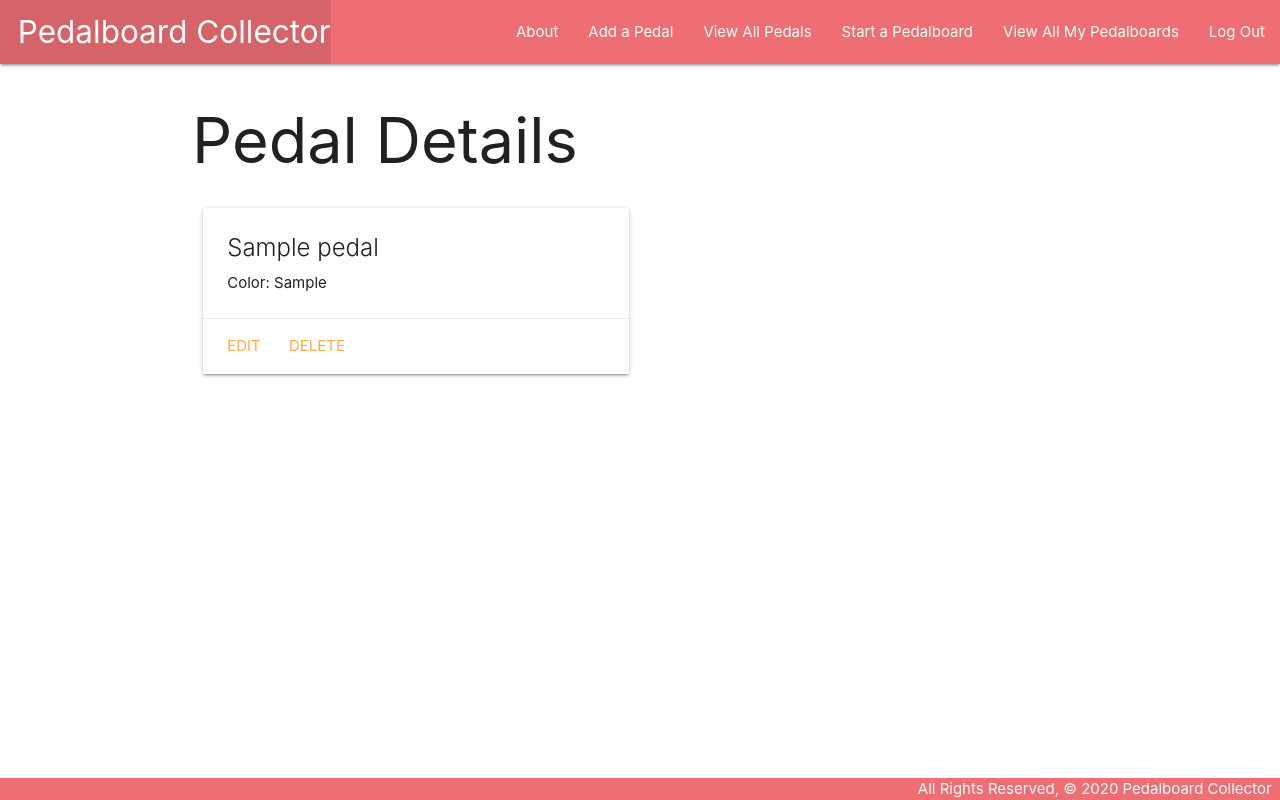
After one commit to AAbreuJr/pedalcollector, a Django app: page /pedals/1/ in a window 1280 px wide. The commit adds this page. Run offline with Django 3.2, Linux system fonts and the light colour scheme; a user stored in the database is signed in; tables that the repository leaves empty hold one stand-in row (values such as "Sample post").

Commit message:
finish lab

```diff
--- a/main_app/admin.py
+++ b/main_app/admin.py
@@ -1,5 +1,7 @@
 from django.contrib import admin
-from .models import Pedalboard
+from .models import Pedalboard, Pedal, Photo
 
 # Register your models here.
 admin.site.register(Pedalboard)
+admin.site.register(Pedal)
+admin.site.register(Photo)
--- a/main_app/models.py
+++ b/main_app/models.py
@@ -1,15 +1,37 @@
 from django.db import models
 from django.urls import reverse
+from django.contrib.auth.models import User
 
-# Create your models here.
+
+class Pedal(models.Model):
+  name = models.CharField(max_length=50)
+  company = models.CharField(max_length=50)
+  color = models.CharField(max_length=20)
+
+  def __str__(self):
+    return self.name
+
+  def get_absolute_url(self):
+    return reverse('pedals_detail', kwargs={'pk': self.id})
+
 class Pedalboard(models.Model):
-    name = models.CharField(max_length=100)
-    company = models.CharField(max_length=100)
-    size = models.CharField(max_length=100)
-    color = models.CharField(max_length=100)
+  name = models.CharField(max_length=100)
+  company = models.CharField(max_length=100)
+  size = models.CharField(max_length=10)
+  color = models.CharField(max_length=10)
+  pedals = models.ManyToManyField(Pedal)
+  user = models.ForeignKey(User, on_delete=models.CASCADE)
 
-    def __str__(self):
-        return self.name
+  def __str__(self):
+    return self.name
 
-    def get_absolute_url(self):
-        return reverse('detail', kwargs={'pedalboard_id': self.id})
+  def get_absolute_url(self):
+    return reverse('detail', kwargs={'pedalboard_id': self.id})
+
+
+class Photo(models.Model):
+  url = models.CharField(max_length=200)
+  pedalboard = models.ForeignKey(Pedalboard, on_delete=models.CASCADE)
+
+  def __str__(self):
+    return f"Photo for pedalboard_id: {self.pedalboard_id} @{self.url}"
--- a/main_app/templates/base.html
+++ b/main_app/templates/base.html
@@ -1,13 +1,15 @@
 {% load static %}
+
 <!DOCTYPE html>
 <html lang="en">
 <head>
   <meta charset="UTF-8">
   <meta name="viewport" content="width=device-width, initial-scale=1.0">
   <meta http-equiv="X-UA-Compatible" content="ie=edge">
-  <title>PedalBoard Collector</title>
+  <title>Pedalboard Collector</title>
   <link rel="stylesheet" href="https://cdnjs.cloudflare.com/ajax/libs/materialize/1.0.0/css/materialize.min.css">
   <link rel="stylesheet" type="text/css" href="{% static 'css/style.css' %}">
+  <script src="https://cdnjs.cloudflare.com/ajax/libs/materialize/1.0.0/js/materialize.min.js"></script>
 </head>
 <body>
   <header class="navbar-fixed">
@@ -18,8 +20,16 @@
         </ul>
         <ul class="right">
           <li><a href="{% url 'about' %}">About</a></li>
-          <li><a href="{% url 'pedalboards_create' %}">Build A Pedalboard</a></li>
-          <li><a href="{% url 'index' %}">View My Pedalboards</a></li>
+          {% if user.is_authenticated %}
+            <li><a href="{% url 'pedals_create' %}">Add a Pedal</a></li>
+            <li><a href="{% url 'pedals_index' %}">View All Pedals</a></li>
+            <li><a href="{% url 'pedalboards_create' %}">Start a Pedalboard</a></li>
+            <li><a href="{% url 'index' %}">View All My Pedalboards</a></li>
+            <li><a href="{% url 'logout' %}">Log Out</a></li>
+          {% else %}
+            <li><a href="{% url 'signup' %}">Sign Up</a></li>
+            <li><a href="{% url 'login' %}">Log In</a></li>
+          {% endif %}
         </ul>
       </div>
     </nav>
--- /dev/null
+++ b/main_app/templates/main_app/pedal_detail.html
@@ -0,0 +1,20 @@
+{% extends 'base.html' %}
+{% block content %}
+
+<h1>Pedal Details</h1>
+<div class="row">
+  <div class="col s6 col-offset-3">
+    <div class="card">
+      <div class="card-content">
+        <span class="card-title">{{ pedal.name }}</span>
+        <p>Color: {{ pedal.company }}</p>
+      </div>
+      <div class="card-action">
+        <a href="{% url 'pedals_update' pedal.id %}">Edit</a>
+        <a href="{% url 'pedals_delete' pedal.id %}">Delete</a>
+      </div>
+    </div>
+  </div>
+</div>
+
+{% endblock %}
--- a/main_app/urls.py
+++ b/main_app/urls.py
@@ -1,12 +1,23 @@
-from django.urls import path
+from django.urls import path, include
 from . import views
 
 urlpatterns = [
-    path('', views.home, name='home'),
-    path('about/', views.about, name='about'),
-    path('pedalboards/', views.pedalboards_index, name='index'),
-    path('pedalboards/<int:pedalboard_id>', views.pedalboards_detail, name='detail'),
-    path('pedalboards/create/', views.PedalboardCreate.as_view(), name='pedalboards_create'),
-    path('pedalboards/<int:pk>/update/', views.PedalboardUpdate.as_view(), name='pedalboards_update'),
-    path('pedalboards/<int:pk>/delete/', views.PedalboardDelete.as_view(), name='pedalboards_delete'),
+  path('', views.home, name='home'),
+  path('about/', views.about, name='about'),
+  path('pedalboards/', views.pedalboards_index, name='index'),
+  path('pedalboards/<int:pedalboard_id>/', views.pedalboards_detail, name='detail'),
+  path('pedalboards/create/', views.PedalboardCreate.as_view(), name='pedalboards_create'),
+  path('pedalboards/<int:pk>/update/', views.PedalboardUpdate.as_view(), name='pedalboards_update'),
+  path('pedalboards/<int:pk>/delete/', views.PedalboardDelete.as_view(), name='pedalboards_delete'),
+  # associate a pedal with a board (M:M)
+  path('pedalboards/<int:pedalboard_id>/assoc_pedal/<int:pedal_id>/', views.assoc_pedal, name='assoc_pedal'),
+  # unassociate a pedal with a board
+  path('pedalboards/<int:pedalboard_id>/unassoc_pedal/<int:pedal_id>/', views.unassoc_pedal, name='unassoc_pedal'),
+  path('pedals/', views.PedalList.as_view(), name='pedals_index'),
+  path('pedals/<int:pk>/', views.PedalDetail.as_view(), name='pedals_detail'),
+  path('pedals/create/', views.PedalCreate.as_view(), name='pedals_create'),
+  path('pedals/<int:pk>/update/', views.PedalUpdate.as_view(), name='pedals_update'),
+  path('pedals/<int:pk>/delete/', views.PedalDelete.as_view(), name='pedals_delete'),
+  path('accounts/', include('django.contrib.auth.urls')),
+  path('accounts/signup', views.signup, name='signup'),
 ]
--- a/main_app/views.py
+++ b/main_app/views.py
@@ -1,32 +1,122 @@
-from django.shortcuts import render
+from django.shortcuts import render, redirect
 from django.views.generic.edit import CreateView, UpdateView, DeleteView
-from .models import Pedalboard
+from django.views.generic import ListView, DetailView
+from django.contrib.auth import login
+from django.contrib.auth.forms import UserCreationForm
+from django.contrib.auth.decorators import login_required
+from django.contrib.auth.mixins import LoginRequiredMixin
+import uuid
+import boto3
+from .models import Pedalboard, Pedal
 
+# S3_BASE_URL = 'https://s3-us-west-1.amazonaws.com/'
+# BUCKET = 'pedalboardcollector'
 
+def signup(request):
+  error_message = ''
+  if request.method == 'POST':
+    # This is how to create a 'user' form object
+    # that includes the data from the browser
+    form = UserCreationForm(request.POST)
+    if form.is_valid():
+      # This will add the user to the database
+      user = form.save()
+      # This is how we log a user in via code
+      login(request, user)
+      return redirect('index')
+    else:
+      error_message = 'Invalid credentials - try again'
+  # A bad POST or a GET request, so render signup.html with an empty form
+  form = UserCreationForm()
+  context = {'form': form, 'error_message': error_message}
+  return render(request, 'registration/signup.html', context)
 
-# Create your views here.
+class PedalboardCreate(LoginRequiredMixin, CreateView):
+  model = Pedalboard
+  fields = ['name', 'company', 'size', 'color']
+
+  def form_valid(self, form):
+    # Assign the logged in user
+    form.instance.user = self.request.user
+    # Let the CreateView do its job as usual
+    return super().form_valid(form)
+
+class PedalboardUpdate(LoginRequiredMixin, UpdateView):
+  model = Pedalboard
+  fields = ['name', 'company', 'size', 'color']
+
+class PedalboardDelete(LoginRequiredMixin, DeleteView):
+  model = Pedalboard
+  success_url = '/pedalboards/'
+
 def home(request):
-    return render(request, 'home.html')
+  return render(request, 'home.html')
 
 def about(request):
-    return render(request, 'about.html')
+  return render(request, 'about.html')
 
+@login_required
 def pedalboards_index(request):
-    pedalboards = Pedalboard.objects.all()
-    return render(request, 'pedalboards/index.html', { 'pedalboards': pedalboards}) #how we will pass data into it
+  pedalboards = Pedalboard.objects.filter(user = request.user)
+  # cats = request.user.cat_set.all()
+  return render(request, 'pedalboards/index.html', { 'pedalboards': pedalboards })
 
+@login_required
 def pedalboards_detail(request, pedalboard_id):
-    pedalboard = Pedalboard.objects.get(id=pedalboard_id)
-    return render(request, 'pedalboards/detail.html', { 'pedalboard': pedalboard })
+  pedalboard = Pedalboard.objects.get(id=pedalboard_id)
+  # Get the toys the cat doesn't have
+  pedals_pedalboard_doesnt_have = Pedal.objects.exclude(id__in = pedalboard.pedals.all().values_list('id'))
+  # Instantiate FeedingForm to be rendered in the template
+  return render(request, 'pedalboards/detail.html', {
+    'pedalboard':pedalboard,
+    # Add the toys to be displayed
+    'pedals': pedals_pedalboard_doesnt_have
+  })
 
-class PedalboardCreate(CreateView):
-    model = Pedalboard
-    fields = '__all__'
+# @login_required
+# def add_photo(request, pedalboard_id):
+# 	# photo-file was the "name" attribute on the <input type="file">
+#   photo_file = request.FILES.get('photo-file', None)
+#   if photo_file:
+#     s3 = boto3.client('s3')
+#     # need a unique "key" for S3 / needs image file extension too
+#     key = uuid.uuid4().hex[:6] + photo_file.name[photo_file.name.rfind('.'):]
+#     # just in case something goes wrong
+#     try:
+#       s3.upload_fileobj(photo_file, BUCKET, key)
+#       # build the full url string
+#       url = f"{S3_BASE_URL}{BUCKET}/{key}"
+#       # we can assign to cat_id or cat (if you have a cat object)
+#       photo = Photo(url=url, pedalboard_id=pedalboard_id)
+#       photo.save()
+#     except:
+#       print('An error occurred uploading file to S3')
+#   return redirect('detail', pedalboard_id=pedalboard_id)
 
-class PedalboardUpdate(UpdateView):
-    model = Pedalboard
-    fields = '__all__'
+@login_required
+def assoc_pedal(request, pedalboard_id, pedal_id):
+  Pedalboard.objects.get(id=pedalboard_id).pedals.add(pedal_id)
+  return redirect('detail', pedalboard_id=pedalboard_id)
 
-class PedalboardDelete(DeleteView):
-    model = Pedalboard
-    success_url = '/pedalboards/'
+@login_required
+def unassoc_pedal(request, pedalboard_id, pedal_id):
+  Pedalboard.objects.get(id=pedalboard_id).pedals.remove(pedal_id)
+  return redirect('detail', pedalboard_id=pedalboard_id)
+
+class PedalList(LoginRequiredMixin, ListView):
+  model = Pedal
+
+class PedalDetail(LoginRequiredMixin, DetailView):
+  model = Pedal
+
+class PedalCreate(LoginRequiredMixin, CreateView):
+  model = Pedal
+  fields = '__all__'
+
+class PedalUpdate(LoginRequiredMixin, UpdateView):
+  model = Pedal
+  fields = ['name', 'company', 'color']
+
+class PedalDelete(LoginRequiredMixin, DeleteView):
+  model = Pedal
+  success_url = '/pedals/'
--- a/pedalcollector/urls.py
+++ b/pedalcollector/urls.py
@@ -19,4 +19,5 @@ from django.urls import path, include
 urlpatterns = [
     path('admin/', admin.site.urls),
     path('', include('main_app.urls')),
+    path('accounts/', include('django.contrib.auth.urls'))
 ]
```
Also changed, not shown: main_app/templates/main_app/pedal_confirm_delete.html (added, +12 -0 lines), main_app/templates/main_app/pedal_form.html (added, +19 -0 lines), main_app/templates/main_app/pedal_list.html (added, +15 -0 lines), main_app/templates/pedalboards/detail.html (+54 -0 lines), main_app/templates/registration/login.html (added, +13 -0 lines), main_app/templates/registration/signup.html (added, +14 -0 lines), pedalcollector/settings.py (+16 -17 lines), main_app/migrations/0003_auto_20201010_1338.py (added).
